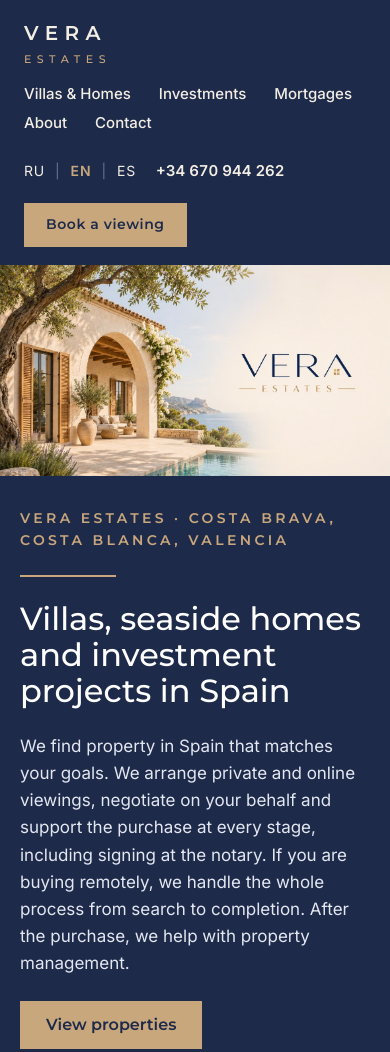
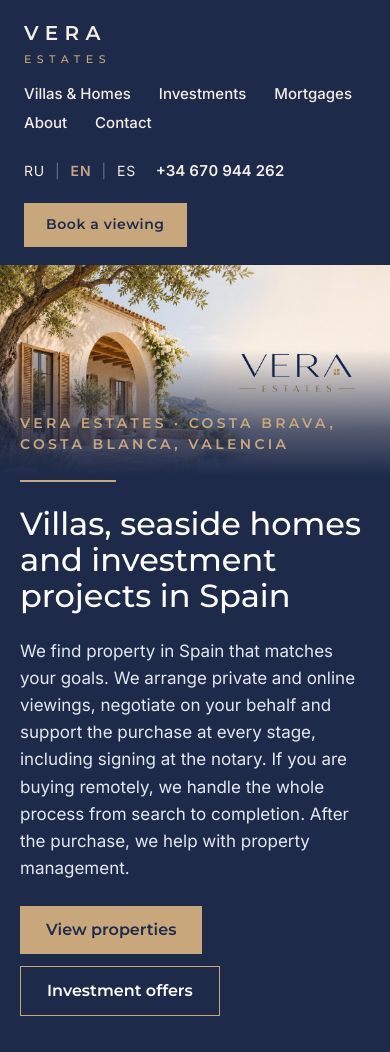
Before and after one commit to veraestates1717-oss/Vera-Estates, a plain HTML site: page en/index.html in a window 390 px wide. Shown: the top 1052 px of the page. Drawn offline with Linux system fonts and the light colour scheme.

Commit message:
Мобильная заставка: текст на фоне фото
Co-Authored-By: Claude Opus 5.5 <noreply@anthropic.com>
Claude-Session: https://claude.ai/code/session_01NH6otBtZsTQbdQW2gqNToV

```diff
--- a/en/index.html
+++ b/en/index.html
@@ -25,9 +25,9 @@ img{max-width:100%}
 .tab[aria-pressed="true"]{background:#1E2A4A;color:#F3EEE4;border-color:#1E2A4A}
 .listing[hidden]{display:none!important}
 @media (max-width: 760px){
-#top > img{position:static!important;height:auto!important;aspect-ratio:1179/639;object-position:right center!important}
-#top > div[aria-hidden]{display:none!important}
-#top > div:last-child{min-height:0!important;padding:32px 20px 48px!important}
+#top > img{inset:0 auto auto 0!important;width:100%!important;height:auto!important;aspect-ratio:1179/639;object-position:center!important}
+#top > div[aria-hidden]{inset:0 0 auto 0!important;height:54.3vw!important;background:linear-gradient(180deg,rgba(30,42,74,0) 40%,rgba(30,42,74,0.75) 78%,#1E2A4A 100%)!important}
+#top > div:last-child{min-height:0!important;padding:38vw 20px 48px!important}
 }
 @media (prefers-reduced-motion: reduce){html{scroll-behavior:auto}}
 </style>
```
Also changed, not shown: es/index.html (+3 -3 lines), index.html (+3 -3 lines).
